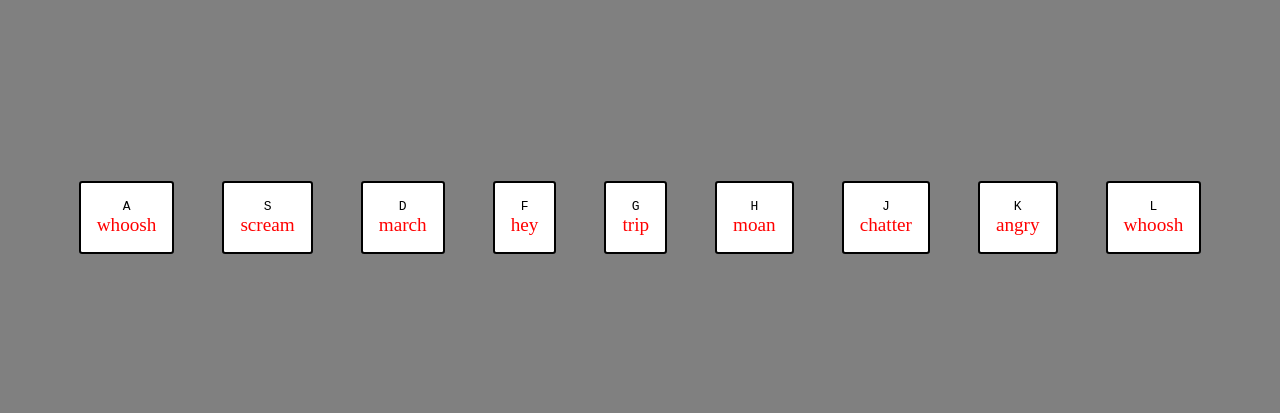
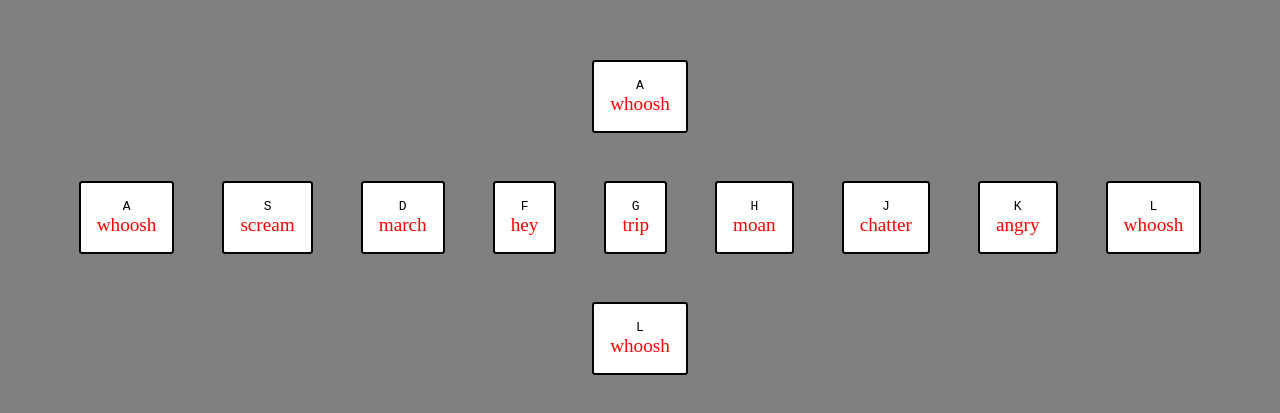
Before and after one commit to derrickbray/drum-keyboard, a website: page public/index.html in a window 1280 px wide. Shown: the part 183-596 px from the top of the page. Drawn offline with nearby package versions, Linux system fonts and the light colour scheme; files that its build step writes are made by us from their sources.

Commit message:
new sounds

```diff
--- a/public/index.html
+++ b/public/index.html
@@ -1,12 +1,21 @@
 <!DOCTYPE html>
 <html>
+
 <head>
   <meta charset="utf-8">
   <title>keyDrums</title>
   <link rel="stylesheet" href="/app.css">
 </head>
+
 <body>
   <div class="app">
+    <div class="ambience">
+      <div class="keys">
+        <div data-key="65" class="key"><kbd>A</kbd><span class="sound">whoosh</span></div>
+      </div>
+
+    </div>
+    <div class="effect">
       <div class="keys">
         <div data-key="65" class="key"><kbd>A</kbd><span class="sound">whoosh</span></div>
         <div data-key="83" class="key"><kbd>S</kbd><span class="sound">scream</span></div>
@@ -19,7 +28,13 @@
         <div data-key="76" class="key"><kbd>L</kbd><span class="sound">whoosh</span></div>
       </div>
     </div>
+    <div class="shock">
+      <div class="keys">
+        <div data-key="76" class="key"><kbd>L</kbd><span class="sound">whoosh</span></div>
+      </div>
 
+    </div>
+  </div>
   <audio data-key="65" src="../whoosh.wav"></audio>
   <audio data-key="83" src="scream.wav"></audio>
   <audio data-key="68" src="march.wav"></audio>
@@ -35,6 +50,7 @@
       if (e.propertyName !== 'transform') return;
       e.target.classList.remove('playing');
     }
+
     function playSound(e) {
       const audio = document.querySelector(`audio[data-key="${e.keyCode}"]`);
       const key = document.querySelector(`div[data-key="${e.keyCode}"]`);
@@ -48,4 +64,5 @@
     window.addEventListener('keydown', playSound);
   </script>
 </body>
+
 </html>
```
Also changed, not shown: 6 other files. Lines whose indentation alone changed are shown as unchanged.
